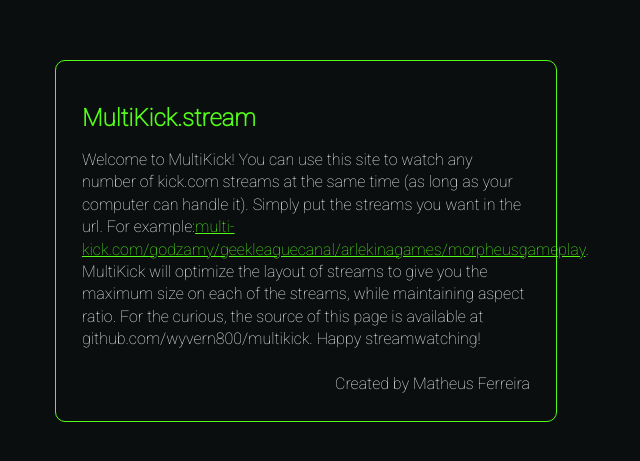
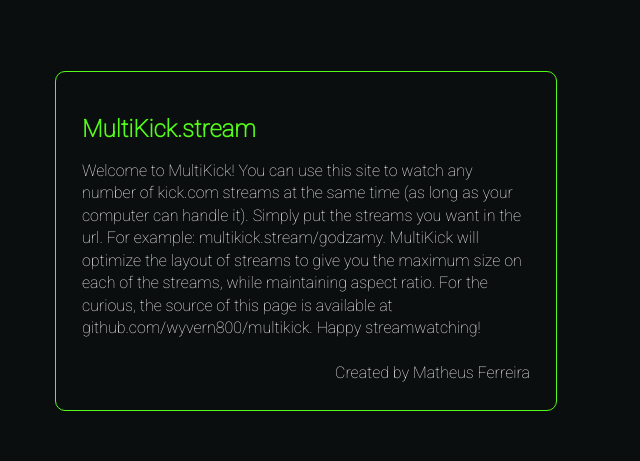
Before and after one commit to wyvern800/multikick, a React (Create React App) app: page / in a window 1280 px wide. Shown: the part 159-620 px from the top of the page, without its empty margins (334-974 px from the left). Built offline with nearby package versions, Linux system fonts and the light colour scheme.

Commit message:
fix: typo

```diff
--- a/src/Components/Home/index.js
+++ b/src/Components/Home/index.js
@@ -328,7 +328,7 @@
           </>
         ) : !loaded && !empty ? (
           <Styled.LoadingDiv>
-            <Styled.Loader size={75} color={"#53fc18"}/>
+            <Styled.Loader size={75} color={"#53fc18"} />
           </Styled.LoadingDiv>
         ) : (
           <Styled.WrapperCredits>
@@ -337,13 +337,10 @@
               Welcome to MultiKick! You can use this site to watch any number of
               kick.com streams at the same time (as long as your computer can
               handle it). Simply put the streams you want in the url. For
-              example:
-              <Styled.Link href="#">
-                multi-kick.com/godzamy/geekleaguecanal/arlekinagames/morpheusgameplay
-              </Styled.Link>
-              . MultiKick will optimize the layout of streams to give you the
-              maximum size on each of the streams, while maintaining aspect
-              ratio. For the curious, the source of this page is available at
+              example: multikick.stream/godzamy. MultiKick will optimize the
+              layout of streams to give you the maximum size on each of the
+              streams, while maintaining aspect ratio. For the curious, the
+              source of this page is available at
               github.com/wyvern800/multikick. Happy streamwatching!
               <Styled.CreatedBy>Created by Matheus Ferreira</Styled.CreatedBy>
             </Styled.Credits>
```
